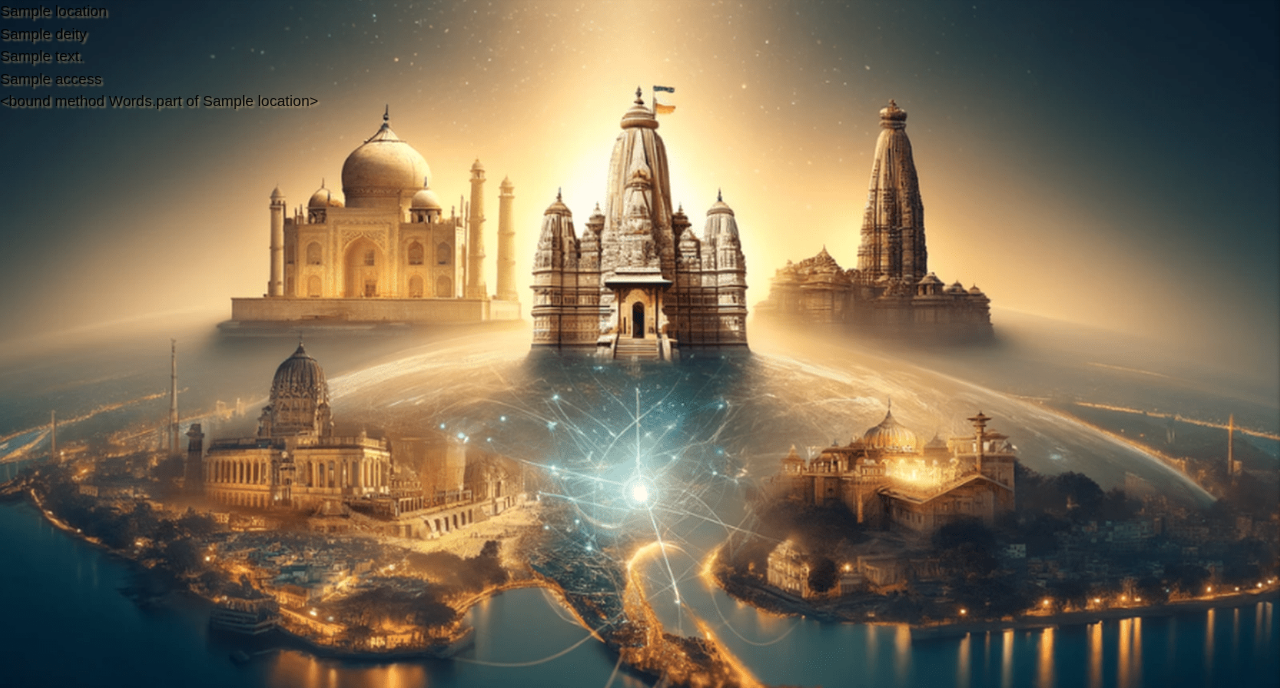
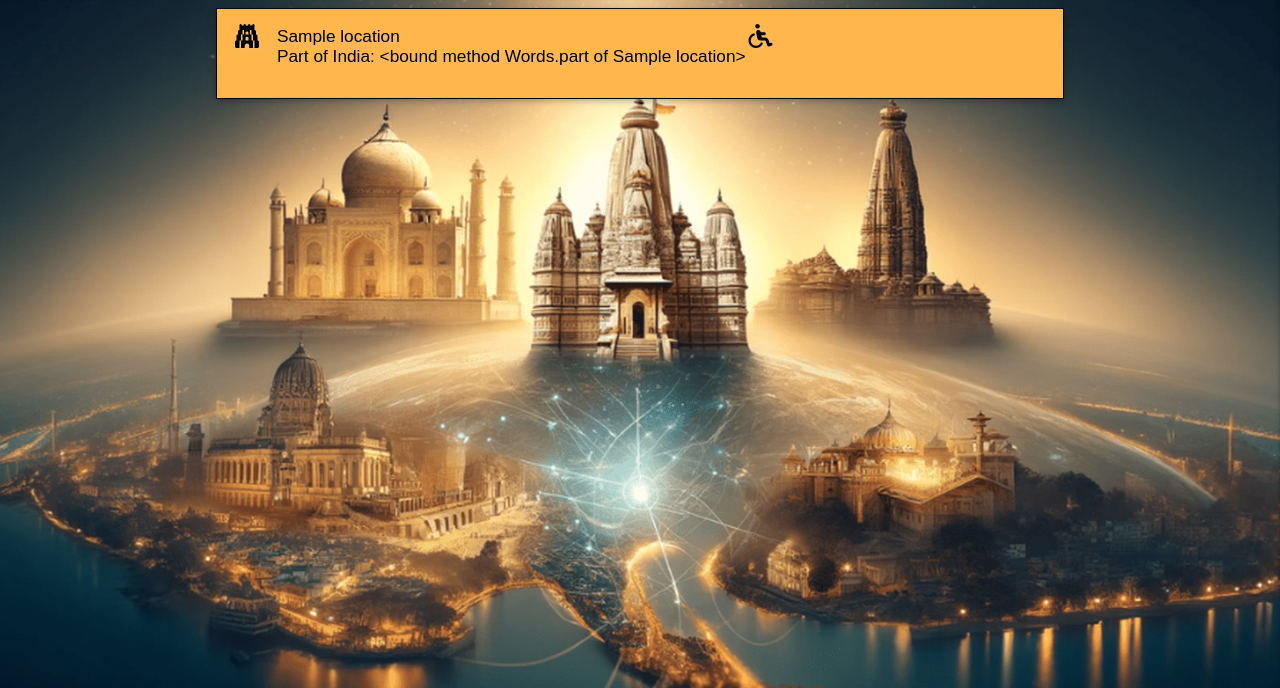
Before and after one commit to ashwinsel/Milestone-Project-3-Yatra, a Flask app: page /browse_sites in a window 1280 px wide. Shown: the part 69-757 px from the top of the page. Run offline with Flask 3, Linux system fonts and the light colour scheme; a database or web service that is not in the repository returns one stand-in record (values such as "Sample title"); some libraries are stand-ins or nearby versions; some web fonts are replaced.

Commit message:
Create collapsible and wire up to import data from Mongodb for Sites

```diff
--- a/app.py
+++ b/app.py
@@ -21,7 +21,7 @@
 @app.route("/")
 @app.route("/get_locations")
 def get_locations():
-    locations = mongo.db.locations.find()
+    locations = list (mongo.db.locations.find())
     return render_template("home.html", locations=locations)
 
 
--- a/static/css/style.css
+++ b/static/css/style.css
@@ -72,3 +72,17 @@
     background-color: rgba(234, 194, 134, 0.579);
     text-align: center;
   }
+
+  .collapsible-header{
+    border: 1px solid black;
+    margin-bottom: 5px;
+
+  }
+
+  .collapsible-header h6 {
+    line-height: 18%;
+  }
+
+  .collapsible-body{
+    background-color: rgba(234, 194, 134, 0.8);
+  }
--- a/static/js/script.js
+++ b/static/js/script.js
@@ -5,8 +5,8 @@
     // Initialize modals
     $('.modal').modal();
 
-    // Initialize parallax effect
-    $('.parallax').parallax();
+    // Initialize collapsible effect
+    $('.collapsible').collapsible();
 
     // Initialize the slider only if it exists
     if ($('.slider').length) {
--- a/templates/browse_sites.html
+++ b/templates/browse_sites.html
@@ -6,13 +6,25 @@
 {% endblock%}
 
 {% block body %}
-
-    {% for locations in locations %}
-        {{ locations.site_name }}<br>
-        {{ locations.deity }}<br>
-        {{ locations.description }}<br>
-        {{ locations.access }}<br>
-        {{ locations.part }}<br>
-    {% endfor %}
-
+    <section class="container">
+        <!-- Inspired by Code Institute Task Manager walkthrough project -->
+        <!-- Collapsible to display Spiritual Sites -->
+        <ul class="collapsible popout">
+            {% for locations in locations %}
+                <li>
+                <div class="collapsible-header orange lighten-2 black-text">
+                    <i class="fa-solid fa-gopuram prefix"></i>
+                    <h6>{{ locations.site_name }} <p>Part of India: {{ locations.part }}</p></h6>
+                    {% if locations.access %}
+                    <i class="fa-solid fa-wheelchair"></i>
+                    {% endif %}
+                </div>
+                <div class="collapsible-body">
+                    <h6>{{ locations.deity }}</h6>
+                    <p>{{ locations.description }}</p>
+                </div>
+                </li>
+            {% endfor %}
+        </ul>
+    </section>
 {% endblock %}
--- a/templates/home.html
+++ b/templates/home.html
@@ -23,9 +23,6 @@
         </div>
     </section>
 {% endblock%}
-
-
-
 
 {% block body %}
 <section class="container">
@@ -53,5 +50,4 @@
         </div>
     </div>
 </section>
-
 {% endblock %}
```
Also changed, not shown: templates/add_sites.html (added).
